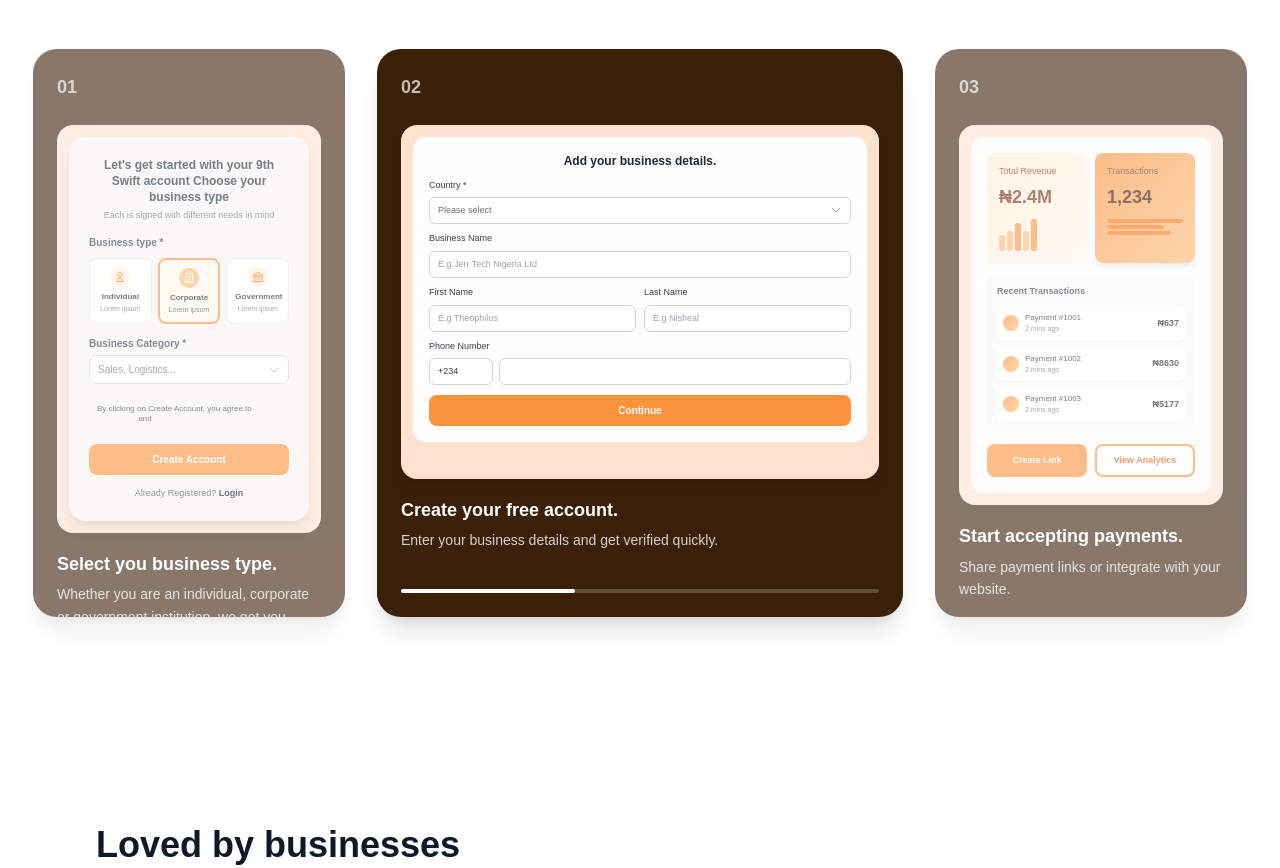
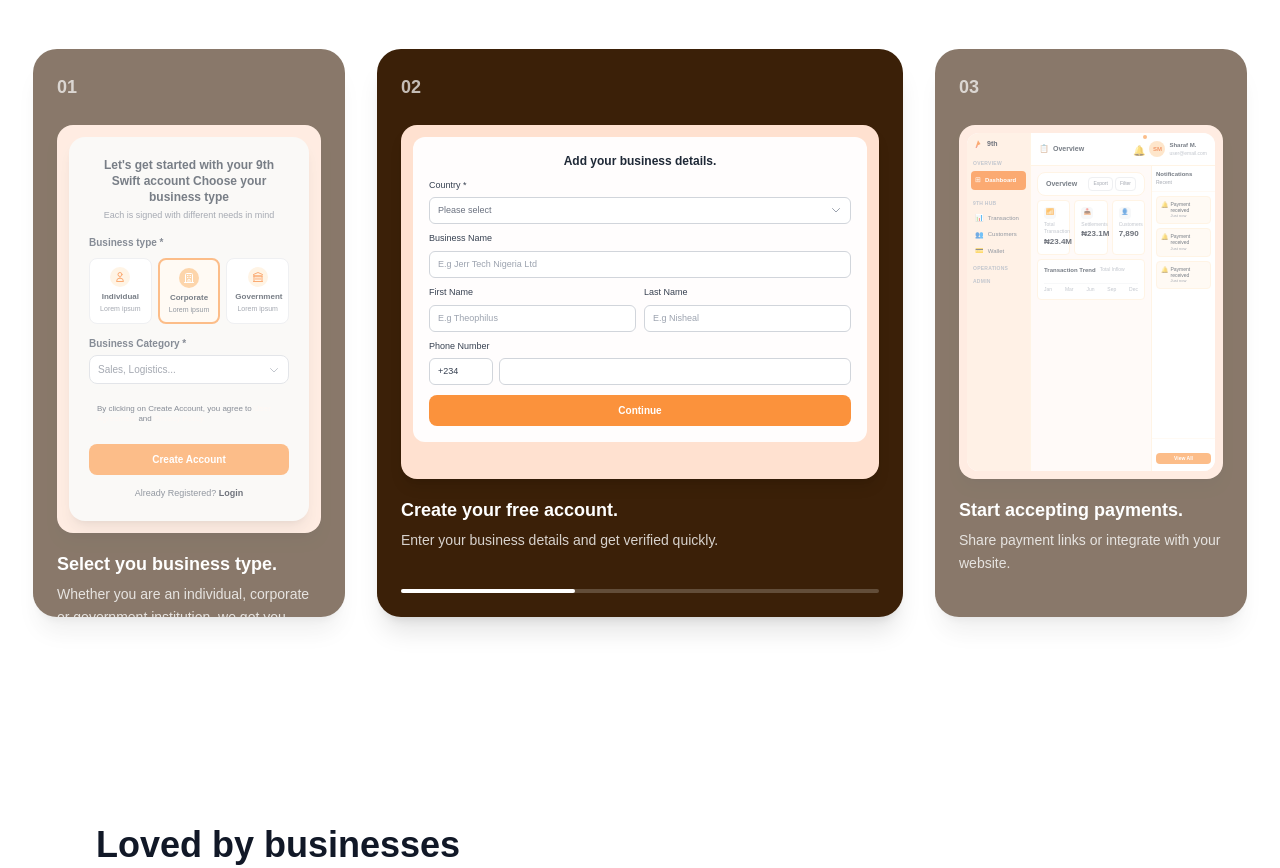
Before and after one commit to okpere/9thswift, a Next.js app: page /home in a window 1280 px wide. Shown: the part 5500-6368 px from the top of the page. Built offline with nearby package versions, Linux system fonts and the light colour scheme.

Commit message:
Fix: clean home page

```diff
--- a/src/app/home/_components/StepsSection.tsx
+++ b/src/app/home/_components/StepsSection.tsx
@@ -408,79 +408,232 @@ export default function StepsSection() {
                 <div className='mb-6 text-lg font-semibold text-white/70'>
                   03
                 </div>
-                <div className='rounded-2xl bg-[#ffe1d0] p-3 shadow-lg flex-grow'>
-                  <div className='rounded-xl bg-white/95 p-4'>
-                    <div className='space-y-3'>
-                      {/* Stats Grid */}
-                      <div className='grid grid-cols-2 gap-2'>
-                        <div className='rounded-lg bg-gradient-to-br from-orange-100 to-orange-50 p-3 shadow-sm'>
-                          <div className='text-[9px] font-medium text-orange-800'>
-                            Total Revenue
+                <div className='rounded-2xl bg-[#ffe1d0] p-2 shadow-lg flex-grow overflow-hidden'>
+                  <div className='rounded-xl bg-white h-full flex overflow-hidden'>
+                    {/* Sidebar */}
+                    <div className='w-16 bg-[#ffe8d7] border-r border-orange-100 flex flex-col py-1.5 px-1 gap-0.5 overflow-hidden'>
+                      {/* Logo */}
+                      <div className='flex items-center gap-1 mb-2 px-0.5'>
+                        <svg
+                          width='10'
+                          height='10'
+                          viewBox='0 0 32 32'
+                          fill='none'
+                        >
+                          <path
+                            d='M8 28 L16 4 L24 16 L16 20 Z'
+                            fill='#F97316'
+                          />
+                          <path d='M8 28 L16 20 L12 28 Z' fill='#DC2626' />
+                        </svg>
+                        <span className='font-black text-[7px] text-gray-900'>
+                          9th
+                        </span>
                       </div>
-                          <div className='mt-1 text-lg font-bold text-orange-900'>
-                            ₦2.4M
+
+                      {/* Section Label */}
+                      <p className='text-[5px] font-semibold text-gray-400 tracking-wider px-0.5 mb-0.5'>
+                        OVERVIEW
+                      </p>
+
+                      {/* Dashboard - Active */}
+                      <div className='flex items-center gap-1 px-1 py-1 rounded bg-orange-500 text-white mb-1'>
+                        <span className='text-[7px]'>⊞</span>
+                        <span className='text-[6px] font-semibold'>
+                          Dashboard
+                        </span>
                       </div>
-                          <div className='mt-2 flex items-end gap-0.5'>
-                            <div className='h-4 w-1.5 rounded-sm bg-orange-300' />
-                            <div className='h-5 w-1.5 rounded-sm bg-orange-300' />
-                            <div className='h-7 w-1.5 rounded-sm bg-orange-400' />
-                            <div className='h-5 w-1.5 rounded-sm bg-orange-300' />
-                            <div className='h-8 w-1.5 rounded-sm bg-orange-400' />
+
+                      {/* Section Label */}
+                      <p className='text-[5px] font-semibold text-gray-400 tracking-wider px-0.5 mt-1 mb-0.5'>
+                        9TH HUB
+                      </p>
+
+                      {/* Menu Items */}
+                      <div className='flex items-center gap-1 px-1 py-0.5 rounded text-gray-600'>
+                        <span className='text-[7px]'>📊</span>
+                        <span className='text-[6px]'>Transaction</span>
                       </div>
+                      <div className='flex items-center gap-1 px-1 py-0.5 rounded text-gray-600'>
+                        <span className='text-[7px]'>👥</span>
+                        <span className='text-[6px]'>Customers</span>
                       </div>
-                        <div className='rounded-lg bg-gradient-to-br from-orange-400 to-orange-300 p-3 shadow-md'>
-                          <div className='text-[9px] font-medium text-orange-900'>
-                            Transactions
+                      <div className='flex items-center gap-1 px-1 py-0.5 rounded text-gray-600'>
+                        <span className='text-[7px]'>💳</span>
+                        <span className='text-[6px]'>Wallet</span>
                       </div>
-                          <div className='mt-1 text-lg font-bold text-orange-950'>
-                            1,234
+
+                      {/* Section Labels */}
+                      <p className='text-[5px] font-semibold text-gray-400 tracking-wider px-0.5 mt-1'>
+                        OPERATIONS
+                      </p>
+                      <p className='text-[5px] font-semibold text-gray-400 tracking-wider px-0.5 mt-1'>
+                        ADMIN
+                      </p>
                     </div>
-                          <div className='mt-2 space-y-0.5'>
-                            <div className='h-1 w-full rounded-full bg-orange-500' />
-                            <div className='h-1 w-3/4 rounded-full bg-orange-500' />
-                            <div className='h-1 w-5/6 rounded-full bg-orange-500' />
+
+                    {/* Main Content */}
+                    <div className='flex-1 flex flex-col'>
+                      {/* Header */}
+                      <div className='bg-white border-b border-orange-100 px-2 py-1 flex items-center justify-between'>
+                        <div className='flex items-center gap-1'>
+                          <span className='text-orange-400 text-[8px]'>📋</span>
+                          <span className='text-[7px] font-bold text-gray-800'>
+                            Overview
+                          </span>
+                        </div>
+                        <div className='flex items-center gap-1'>
+                          <div className='relative'>
+                            <span className='text-[10px]'>🔔</span>
+                            <span className='absolute -top-0.5 -right-0.5 w-1 h-1 bg-orange-400 rounded-full'></span>
+                          </div>
+                          <div className='w-4 h-4 rounded-full bg-orange-200 flex items-center justify-center text-[6px] font-bold text-orange-600'>
+                            SM
+                          </div>
+                          <div>
+                            <p className='text-[6px] font-semibold text-gray-800'>
+                              Sharaf M.
+                            </p>
+                            <p className='text-[5px] text-gray-400'>
+                              user@email.com
+                            </p>
                           </div>
                         </div>
                       </div>
 
-                      {/* Recent Activity */}
-                      <div className='rounded-lg bg-gray-50 p-2.5'>
-                        <div className='mb-2 text-[9px] font-semibold text-gray-700'>
-                          Recent Transactions
+                      {/* Content with Right Sidebar */}
+                      <div className='flex flex-1 overflow-hidden bg-[#FFF8F5]'>
+                        {/* Main Content Area */}
+                        <div className='flex-1 p-1.5 space-y-1 overflow-hidden'>
+                          {/* Action Bar */}
+                          <div className='bg-white rounded-lg px-2 py-1 border border-orange-100 flex items-center justify-between'>
+                            <div className='flex items-center gap-1'>
+                              <span className='text-[7px] font-semibold text-gray-800'>
+                                Overview
+                              </span>
                             </div>
-                        <div className='space-y-1.5'>
+                            <div className='flex items-center gap-0.5'>
+                              <button className='text-[5px] text-gray-500 border border-gray-200 rounded px-1 py-0.5 bg-white'>
+                                Export
+                              </button>
+                              <button className='text-[5px] text-gray-500 border border-gray-200 rounded px-1 py-0.5 bg-white'>
+                                Filter
+                              </button>
+                            </div>
+                          </div>
+
+                          {/* Stats Cards */}
+                          <div className='grid grid-cols-3 gap-1'>
+                            <div className='bg-white rounded p-1.5 border border-orange-100'>
+                              <div className='w-3 h-3 rounded bg-gray-100 flex items-center justify-center mb-0.5'>
+                                <span className='text-[6px]'>📶</span>
+                              </div>
+                              <div className='text-[5px] text-gray-400'>
+                                Total Transaction
+                              </div>
+                              <div className='text-[8px] font-extrabold text-gray-900'>
+                                ₦23.4M
+                              </div>
+                            </div>
+                            <div className='bg-white rounded p-1.5 border border-orange-100'>
+                              <div className='w-3 h-3 rounded bg-gray-100 flex items-center justify-center mb-0.5'>
+                                <span className='text-[6px]'>📥</span>
+                              </div>
+                              <div className='text-[5px] text-gray-400'>
+                                Settlements
+                              </div>
+                              <div className='text-[8px] font-extrabold text-gray-900'>
+                                ₦23.1M
+                              </div>
+                            </div>
+                            <div className='bg-white rounded p-1.5 border border-orange-100'>
+                              <div className='w-3 h-3 rounded bg-gray-100 flex items-center justify-center mb-0.5'>
+                                <span className='text-[6px]'>👤</span>
+                              </div>
+                              <div className='text-[5px] text-gray-400'>
+                                Customers
+                              </div>
+                              <div className='text-[8px] font-extrabold text-gray-900'>
+                                7,890
+                              </div>
+                            </div>
+                          </div>
+
+                          {/* Chart Area */}
+                          <div className='bg-white rounded border border-orange-100 p-1.5 flex-1 flex flex-col'>
+                            <div className='flex items-center gap-1 mb-1'>
+                              <span className='text-[6px] font-bold text-gray-800'>
+                                Transaction Trend
+                              </span>
+                              <span className='text-[5px] text-gray-400'>
+                                Total Inflow
+                              </span>
+                            </div>
+                            <div className='flex-1 flex items-end justify-between gap-0.5 pb-1'>
+                              {[
+                                40, 60, 45, 70, 55, 80, 65, 75, 85, 70, 90, 78,
+                              ].map((height, i) => (
+                                <div
+                                  key={i}
+                                  className='flex-1 bg-gradient-to-t from-orange-400 to-orange-300 rounded-t'
+                                  style={{ height: `${height}%` }}
+                                />
+                              ))}
+                            </div>
+                            <div className='flex justify-between border-t border-gray-100 pt-0.5'>
+                              <span className='text-[5px] text-gray-400'>
+                                Jan
+                              </span>
+                              <span className='text-[5px] text-gray-400'>
+                                Mar
+                              </span>
+                              <span className='text-[5px] text-gray-400'>
+                                Jun
+                              </span>
+                              <span className='text-[5px] text-gray-400'>
+                                Sep
+                              </span>
+                              <span className='text-[5px] text-gray-400'>
+                                Dec
+                              </span>
+                            </div>
+                          </div>
+                        </div>
+
+                        {/* Notification Sidebar */}
+                        <div className='w-16 bg-white border-l border-orange-100 flex flex-col'>
+                          <div className='px-1 py-1 border-b border-orange-50'>
+                            <h3 className='text-[6px] font-bold text-gray-800'>
+                              Notifications
+                            </h3>
+                            <p className='text-[5px] text-gray-500'>Recent</p>
+                          </div>
+                          <div className='flex-1 px-1 py-1 space-y-1 overflow-hidden'>
                             {[1, 2, 3].map((i) => (
                               <div
                                 key={i}
-                              className='flex items-center justify-between rounded-md bg-white p-1.5 shadow-sm'
+                                className='bg-orange-50 rounded p-1 border border-orange-100'
                               >
-                              <div className='flex items-center gap-1.5'>
-                                <div className='h-4 w-4 rounded-full bg-gradient-to-br from-orange-400 to-orange-300' />
-                                <div>
-                                  <div className='text-[8px] font-medium text-gray-800'>
-                                    Payment #{1000 + i}
+                                <div className='flex items-start gap-0.5'>
+                                  <span className='text-[6px]'>🔔</span>
+                                  <div className='flex-1'>
+                                    <p className='text-[5px] font-medium text-gray-800 leading-tight'>
+                                      Payment received
+                                    </p>
+                                    <p className='text-[4px] text-gray-500'>
+                                      Just now
+                                    </p>
                                   </div>
-                                  <div className='text-[7px] text-gray-500'>
-                                    2 mins ago
-                                  </div>
-                                </div>
-                              </div>
-                              <div className='text-[9px] font-bold text-gray-800'>
-                                ₦{(Math.random() * 10000).toFixed(0)}
                                 </div>
                               </div>
                             ))}
                           </div>
+                          <div className='px-1 py-1 border-t border-orange-50'>
+                            <button className='w-full bg-orange-400 text-white rounded px-1 py-0.5 text-[5px] font-semibold'>
+                              View All
+                            </button>
                           </div>
-
-                      {/* Action Buttons */}
-                      <div className='grid grid-cols-2 gap-2'>
-                        <button className='rounded-lg bg-orange-400 py-2 text-[9px] font-semibold text-white'>
-                          Create Link
-                        </button>
-                        <button className='rounded-lg border-2 border-orange-400 bg-white py-2 text-[9px] font-semibold text-orange-600'>
-                          View Analytics
-                        </button>
+                        </div>
                       </div>
                     </div>
                   </div>
```
Also changed, not shown: src/app/about/_components/AboutUs.tsx (+2 -8 lines), src/app/about/_components/OurStory.tsx (+2 -9 lines), src/app/about/_components/Team.tsx (+0 -7 lines), src/app/faq/_components/FAQSection.tsx (+0 -7 lines). Lines whose indentation alone changed are shown as unchanged.
